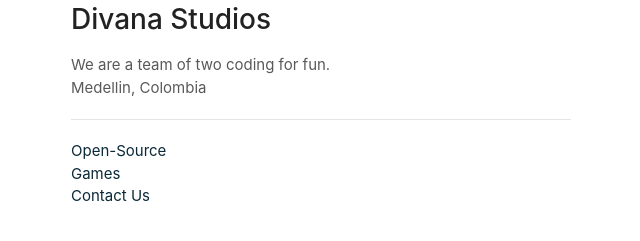
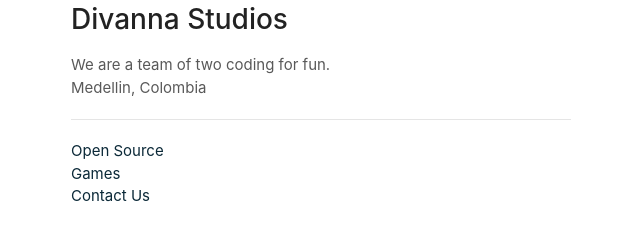
Before and after one commit to Divana-Studios/divana-studios.github.io, a plain HTML site: page index.html in a window 1280 px wide. Shown: the part 553-794 px from the top of the page, without its empty margins (319-959 px from the left). Drawn offline with Linux system fonts and the light colour scheme.

Commit message:
Update index.html

```diff
--- a/index.html
+++ b/index.html
@@ -16,7 +16,7 @@
   <body>
     <div class="wrapper">
         <img src="./logo DIVANNA.png" alt="logo">
-        <h1>Divana Studios</h1>
+        <h1>Divanna Studios</h1>
         <p>
           We are a team of two coding for fun.
           <br>
@@ -24,7 +24,7 @@
         </p>
         <hr>
         <p>
-          <a href="https://github.com/Divana-Studios" target="_blank">Open-Source</a>
+          <a href="https://github.com/Divana-Studios" target="_blank">Open Source</a>
           <br>
           <a href="https://divana-studios.itch.io/demo-game" target="_blank">Games</a>
           <br>
```
